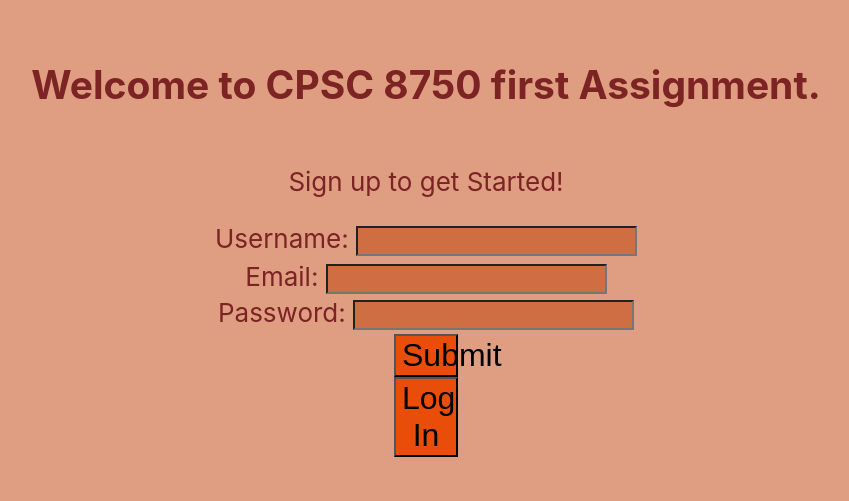
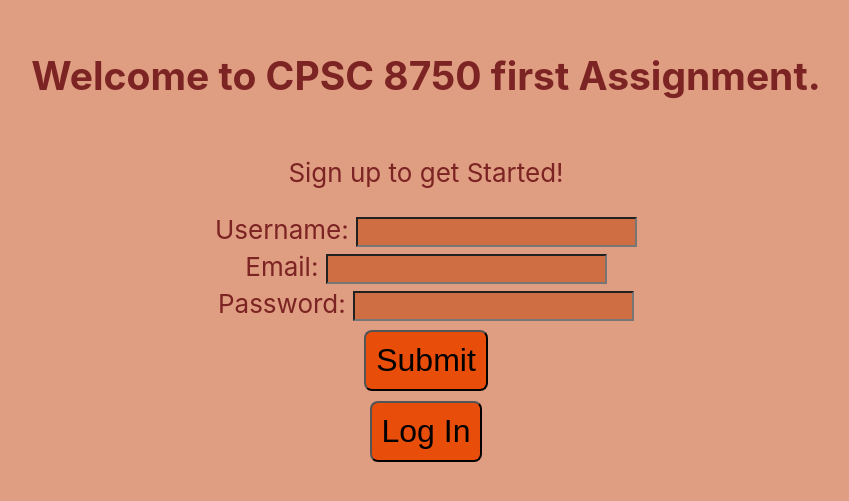
Before and after one commit to joeybinz/CPSC8750-Basic-Website, a React (Create React App) app in the folder 8750-basic-website/: page / in a window 1280 px wide. Shown: the part 157-658 px from the top of the page, without its empty margins (214-1063 px from the left). Built offline with nearby package versions, Linux system fonts and the light colour scheme.

Commit message:
updated button css on signup page

```diff
--- a/8750-basic-website/src/App.css
+++ b/8750-basic-website/src/App.css
@@ -36,7 +36,10 @@
 
 .Button {
   background-color: #e94d0a;
-  width: 5%;
+  width: fit-content;
+  padding: 10px;
+  margin: 5px;
+  border-radius: 8px;
   font-size:xx-large
 }
 
```
